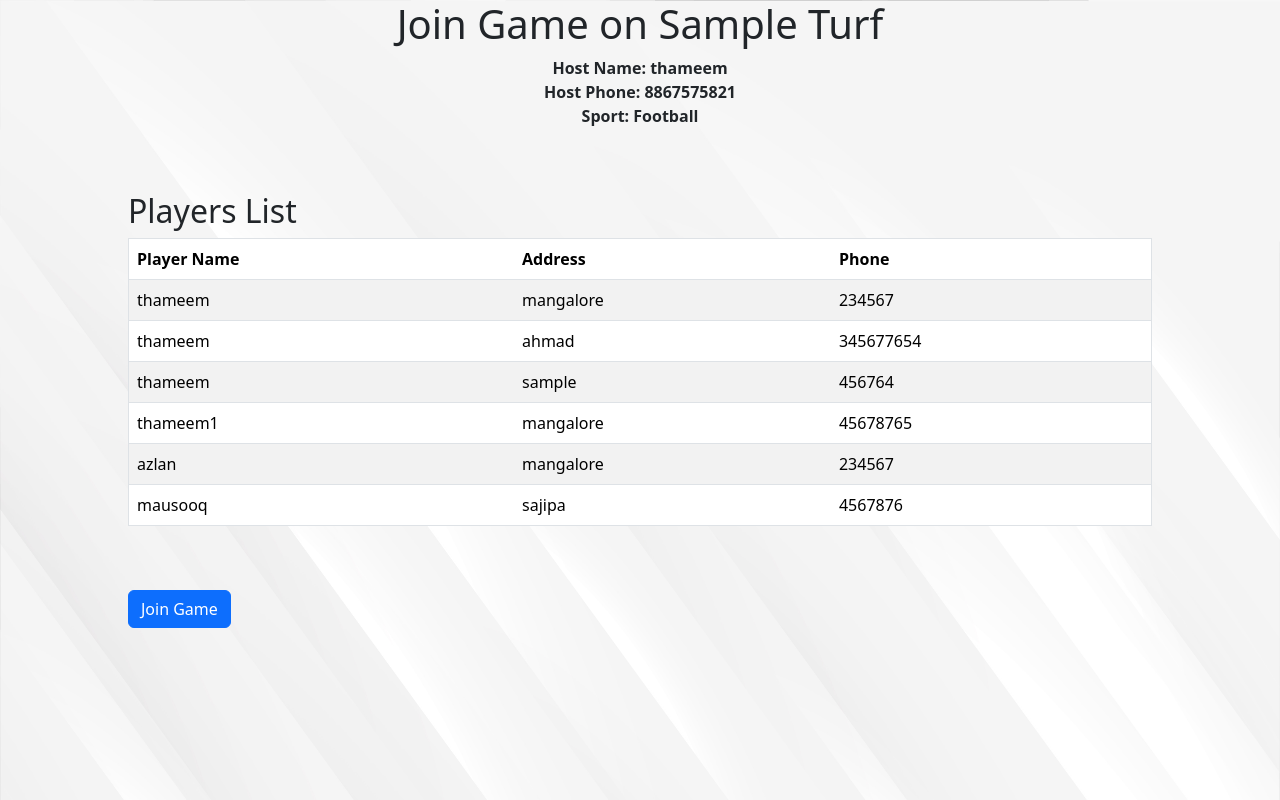
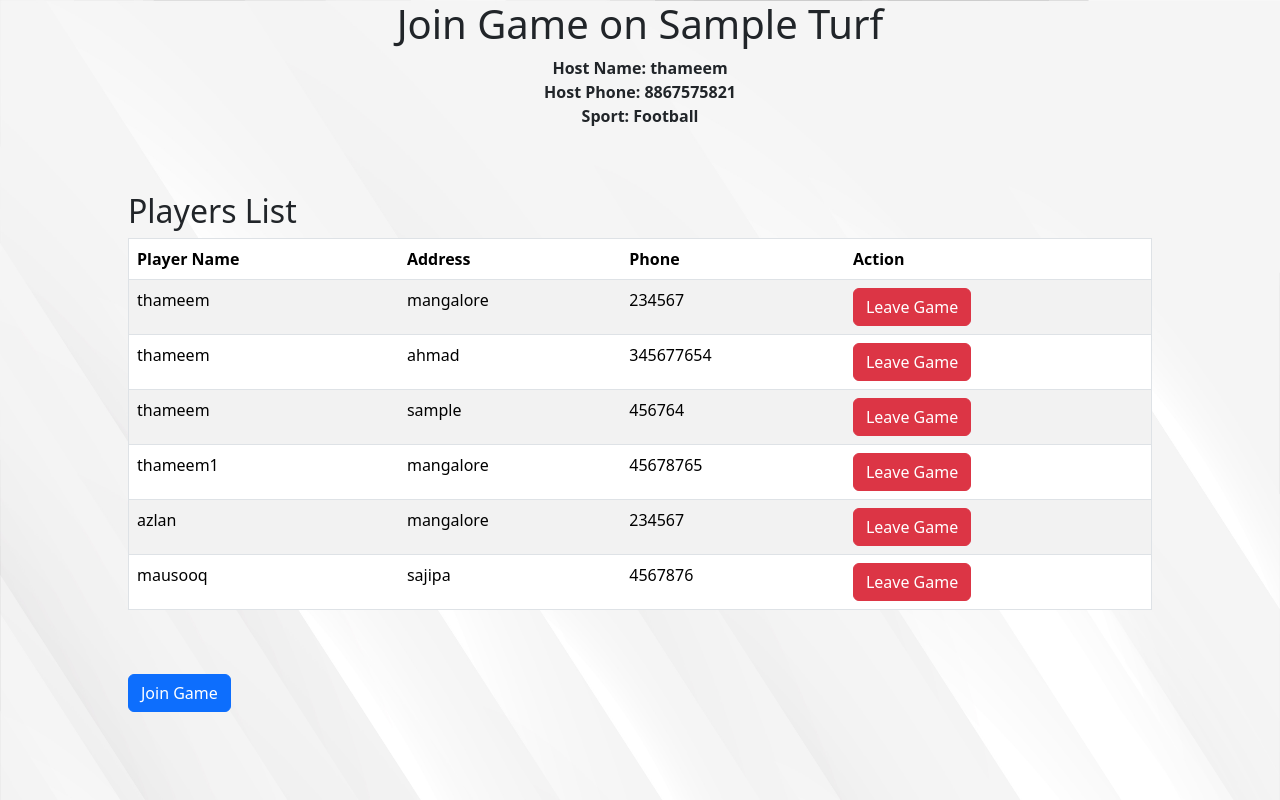
Before and after one commit to Thameem-20/DBMS-project, a Flask app: page /turf/1/join_game/1 in a window 1280 px wide. Run offline with Flask 3, Linux system fonts and the light colour scheme; a user stored in the database is signed in.

Commit message:
added remove button

```diff
--- a/templates/join_game.html
+++ b/templates/join_game.html
@@ -1,6 +1,7 @@
 <!-- join_game.html -->
-{% extends 'layout.html' %} {% block title %} Join Game {% endblock title %} {%
-block body %}
+{% extends 'layout.html' %}
+{% block title %} Join Game {% endblock title %}
+{% block body %}
 <h1 class="turfhead">Join Game on {{ turf.turf_name }}</h1>
 <div class="turfhead">
   <p style="font-weight: bold">
@@ -21,6 +22,7 @@ block body %}
         <th>Player Name</th>
         <th>Address</th>
         <th>Phone</th>
+        <th>Action</th>  <!-- Add Action column for delete button -->
       </tr>
     </thead>
     <tbody>
@@ -29,6 +31,11 @@ block body %}
         <td>{{ player.player_name }}</td>
         <td>{{ player.player_address }}</td>
         <td>{{ player.player_phone }}</td>
+        <td>
+          <form method="POST" action="{{ url_for('leave_game', turf_id=turf.id, game_id=game.id, player_id=player.id) }}">
+            <input type="submit" class="btn btn-danger" value="Leave Game">
+          </form>
+        </td>
       </tr>
       {% endfor %}
     </tbody>
```
